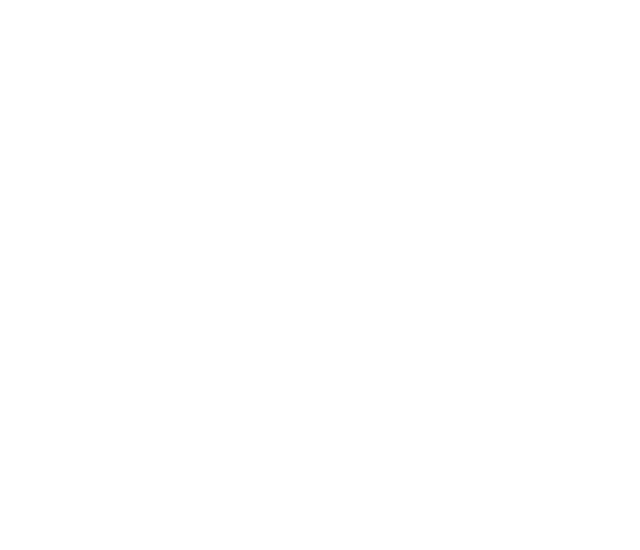
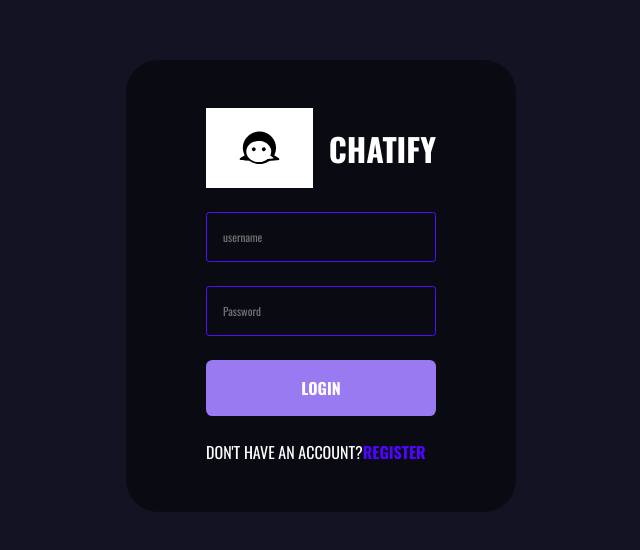
Before and after one commit to sujithm21/Chat-App, a React (Create React App) app in the folder public/: page /login in a window 1280 px wide. Shown: the part 106-656 px from the top of the page, without its empty margins (319-959 px from the left). Built offline with nearby package versions, Linux system fonts and the light colour scheme; a web font is replaced by a local one.

Commit message:
register and login done

```diff
--- a/public/src/pages/Login.jsx
+++ b/public/src/pages/Login.jsx
@@ -1,11 +1,180 @@
-import React from 'react'
+import React, { useState, useEffect } from "react";
+import styled from "styled-components";
+import { Link, useNavigate } from "react-router-dom";
+import Logo from "../assets/logo.svg";
+import { toast, ToastContainer } from "react-toastify";
+import "react-toastify/dist/ReactToastify.css";
+import axios from "axios";
+import { loginRoute } from "../utils/APIRoutes";
 
 function Login() {
+  const navigate = useNavigate();
+
+//   useEffect(() => {
+//     if (localStorage.getItem("chat-app-user")) {
+//         navigate("/");
+//     }
+//     // eslint-disable-next-line react-hooks/exhaustive-deps
+// }, []);
+
+
+  const [values, setvalues] = useState({
+    username: "",
+    password: "",
+  });
+
+  const handleSubmit = async (event) => {
+    event.preventDefault();
+    if (handleValidation()) {
+      console.log("In validation", loginRoute);
+      const { password, username } = values;
+      const { data } = await axios.post(loginRoute, {
+        username,
+        password,
+      });
+      if (data.status === false) {
+        toast.error(data.msg, toastOptions);
+      }
+      if (data.status === true) {
+        localStorage.setItem("chat-app-user", JSON.stringify(data.user));
+        navigate("/");
+      }
+    }
+  };
+
+  const toastOptions = {
+    position: "bottom-right",
+    autoClose: 5500,
+    pauseOnHover: true,
+    draggable: true,
+    theme: "dark",
+  };
+
+  const handleValidation = () => {
+    const { password, username } = values;
+    if (password === "") {
+      toast.error("Username and password is required", toastOptions);
+      return false;
+    } else if (username.length === "") {
+      toast.error("Username and password is required", toastOptions);
+      return false;
+    }
+    return true;
+  };
+
+  const handleChange = (event) => {
+    console.log("Handle change triggered");
+    setvalues({ ...values, [event.target.name]: event.target.value });
+  };
   return (
-    <div>
-
-    </div>
-  )
+    <>
+      <FormContainer>
+        <form
+          onSubmit={(event) => {
+            handleSubmit(event);
+          }}
+        >
+          <div className="brand">
+            <img src={Logo} alt="logo" />
+            <h1>Chatify</h1>
+          </div>
+          <input
+            type="text"
+            placeholder="username"
+            name="username"
+            onChange={(e) => {
+              handleChange(e);
+            }}
+            min="3"
+          />
+          <input
+            type="password"
+            placeholder="Password"
+            name="password"
+            onChange={(e) => {
+              handleChange(e);
+            }}
+          />
+          <button type="submit">Login</button>
+          <span>
+            Don't have an account?<Link to="/register">Register</Link>
+          </span>
+        </form>
+        <ToastContainer />
+      </FormContainer>
+    </>
+  );
 }
 
-export default Login
+const FormContainer = styled.div`
+  height: 100vh;
+  width: 100vw;
+  display: flex;
+  flex-direction: column;
+  justify-content: center;
+  gap: 1rem;
+  align-items: center;
+  background-color: #131324;
+  .brand {
+    display: flex;
+    align-items: center;
+    justify-content: center;
+    gap: 1rem;
+    img {
+      height: 5rem;
+      background-color: white;
+    }
+    h1 {
+      color: white;
+      text-transform: uppercase;
+    }
+  }
+  form {
+    display: flex;
+    flex-direction: column;
+    gap: 1.5rem;
+    border-radius: 2rem;
+    background-color: #00000076;
+    padding: 3rem 5rem;
+    input {
+      background-color: transparent;
+      border-radius: 0.2rem;
+      border: 0.1rem solid #4e0eff;
+      padding: 1rem;
+      color: white;
+      width: 100%;
+      font-size: 0.7rem;
+      &:focus {
+        border: 0.1rem solid #997afo;
+        outline: none;
+      }
+    }
+    button {
+      background-color: #997af0;
+      color: white;
+      padding: 1rem 2rem;
+      border: none;
+      font-weight: bold;
+      cursor: pointer;
+      border-radius: 0.4rem;
+      font-size: 1rem;
+      text-transform: uppercase;
+      transition: 0.5s ease-in-out;
+      &:hover {
+        background-color: #4e0eff;
+      }
+    }
+    span {
+      color: white;
+      text-transform: uppercase;
+      a {
+        color: #4e04ff;
+        text-decoration: none;
+
+        font-weight: bold;
+      }
+    }
+  }
+`;
+
+export default Login;
--- a/public/src/utils/APIRoutes.js
+++ b/public/src/utils/APIRoutes.js
@@ -1,2 +1,3 @@
 const host = "http://localhost:5000";
 export const registerRoute = `${host}/api/auth/register`;
+export const loginRoute = `${host}/api/auth/login`;
```
Also changed, not shown: public/src/pages/Register.jsx (+8 -0 lines), 2 other files (tests, documents, lock files or other folders).
